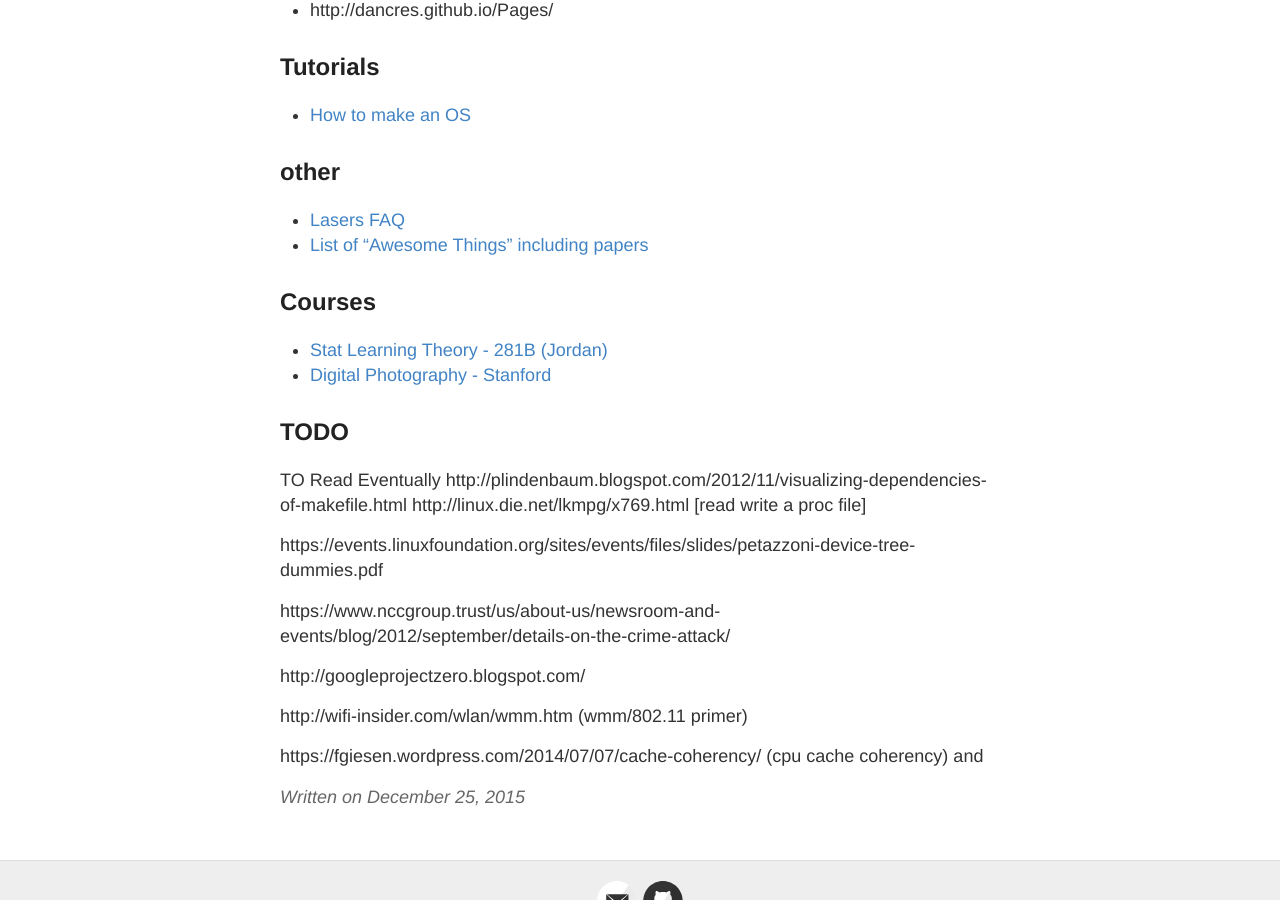
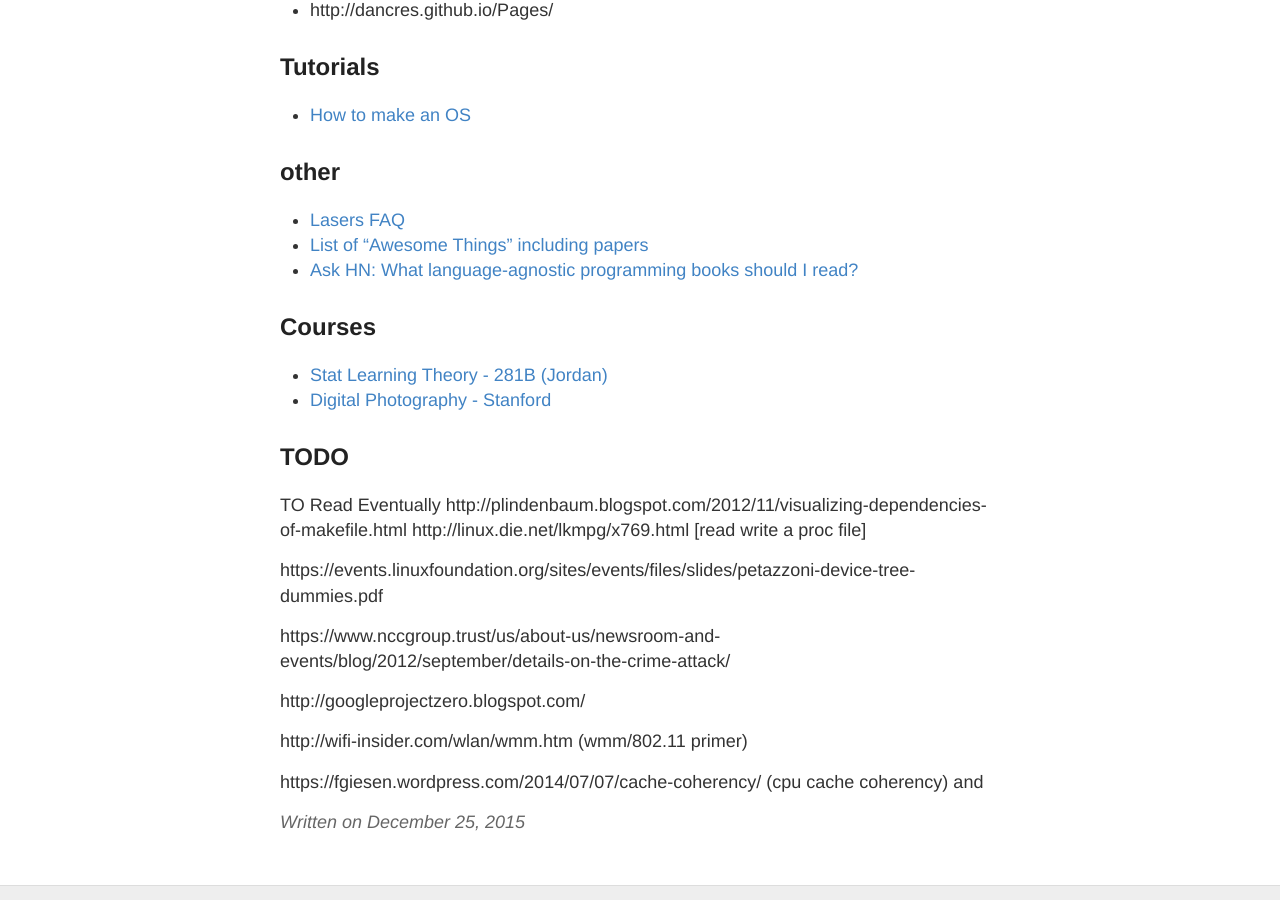
Before and after one commit to RONNCC/ronncc.github, a Jekyll site: the page built from _posts/2015-12-25-ReadingList.md, in a window 1280 px wide and 900 px high, scrolled down 3246 px. Built offline with Jekyll 4.4.1, drawn with Linux system fonts in a browser that asks for light colours; comment, search, counter and statistics services are not loaded.

Commit message:
Updated 2015-12-25-ReadingList.md

```diff
--- a/_posts/2015-12-25-ReadingList.md
+++ b/_posts/2015-12-25-ReadingList.md
@@ -150,6 +150,8 @@ https://www.jyotirmoy.net/posts/2015-12-29-springer-openaccess.html
 ## other
 - [Lasers FAQ](http://www.repairfaq.org/sam/laserfaq.htm#faqtoc)
 - [List of "Awesome Things" including papers](https://github.com/sindresorhus/awesome)
+- [	Ask HN: What language-agnostic programming books should I read?](https://news.ycombinator.com/item?id=14486657)
+
 
 ## Courses
 - [Stat Learning Theory - 281B (Jordan)](http://people.eecs.berkeley.edu/~jordan/courses/281B-spring04/)
```
